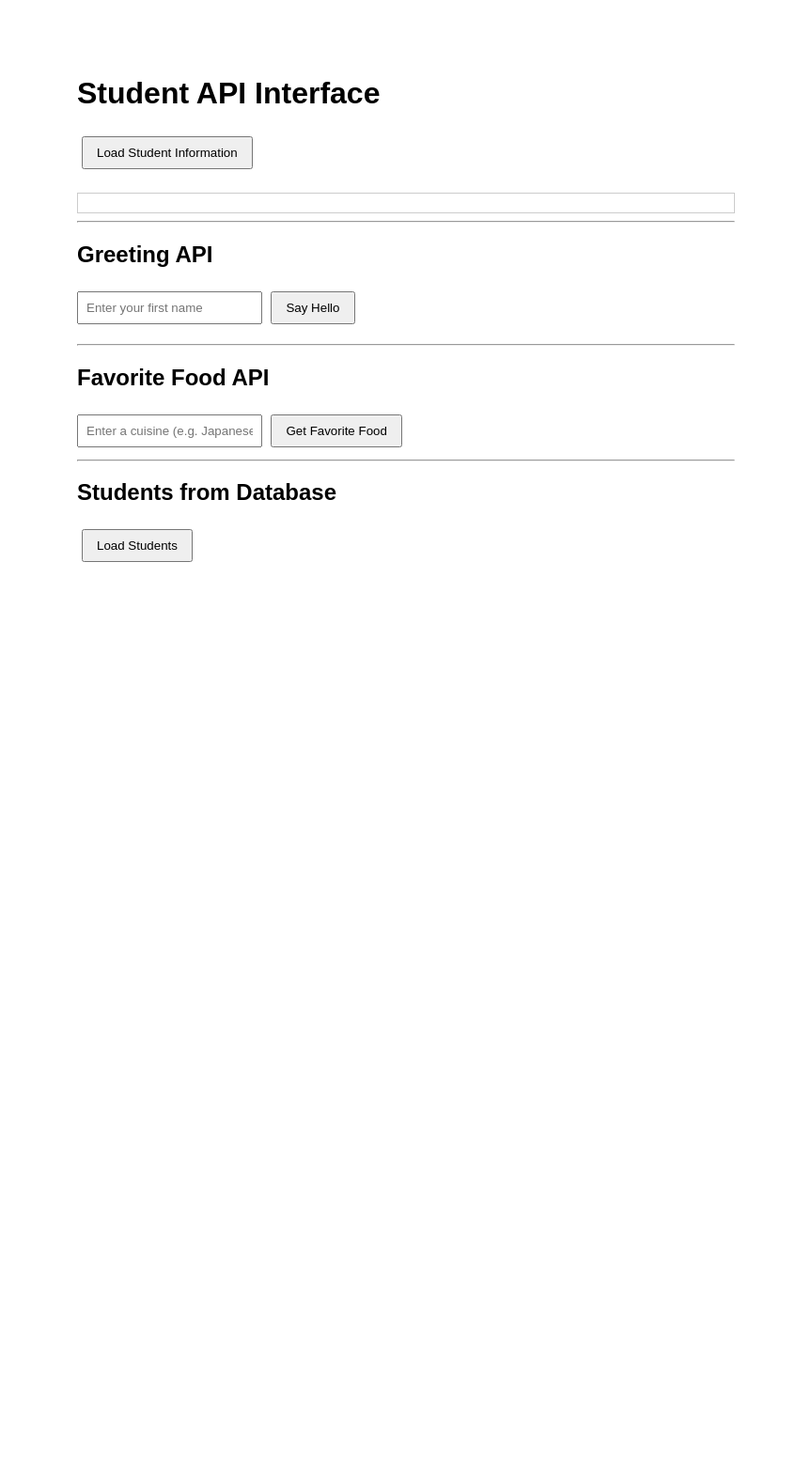
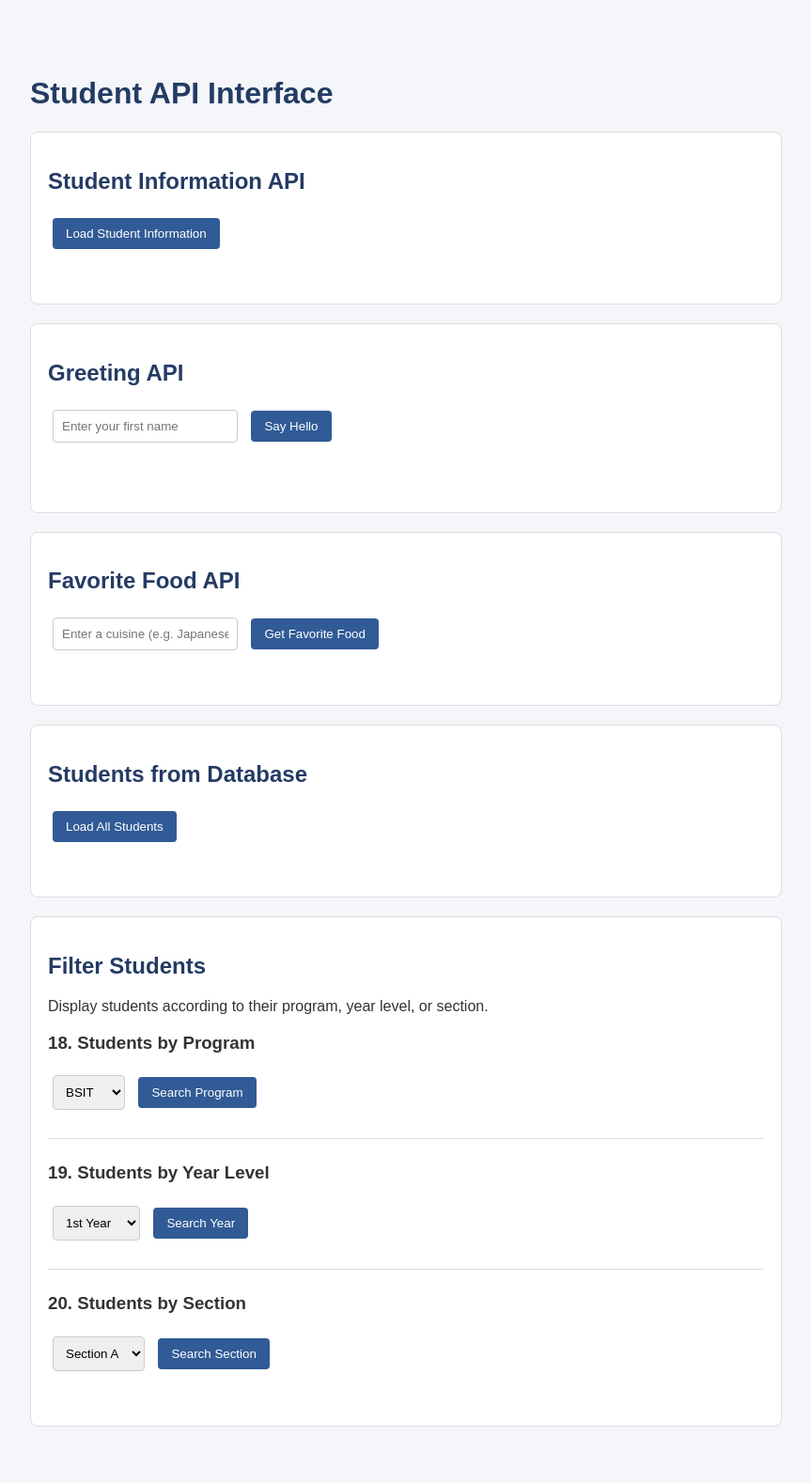
Before and after one commit to CsusCries/hemarpaulabian, a Flask app: page / in a window 1280 px wide. Shown: the whole page at 94% size, without its empty margins (208-1071 px from the left). Before the commit the page ends 598 px from the top, so only its background shows below. Run offline with Flask 3, Linux system fonts and the light colour scheme.

Commit message:
latest commited additional file

```diff
--- a/app.py
+++ b/app.py
@@ -1,3 +1,4 @@
+
 import sqlite3
 from flask import Flask, jsonify, request, render_template
 
@@ -34,7 +35,7 @@ def say_hello():
     })
 
 
-# NEW ENDPOINT 1 (accepts input from URL)
+# ENDPOINT 1: Favorite food
 @app.route('/favorite_food')
 def get_favorite_food():
     cuisine = request.args.get('cuisine', 'Filipino')
@@ -46,7 +47,7 @@ def get_favorite_food():
     })
 
 
-# NEW ENDPOINT 2 (different purpose)
+# ENDPOINT 2: Hobbies
 @app.route('/hobbies')
 def get_hobbies():
     return jsonify({
@@ -56,14 +57,20 @@ def get_hobbies():
         "years_of_experience": 5
     })
 
+
+# Display all students
 @app.route('/students')
 def get_students():
     conn = get_db_connection()
-    students = conn.execute('SELECT * FROM students').fetchall()
+    students = conn.execute(
+        'SELECT * FROM students'
+    ).fetchall()
     conn.close()
 
     return jsonify([dict(student) for student in students])
 
+
+# Display one student by database ID
 @app.route('/students/<int:id>')
 def get_student_by_id(id):
     conn = get_db_connection()
@@ -77,5 +84,45 @@ def get_student_by_id(id):
 
     return jsonify(dict(student))
 
+
+# 18. Display students by program
+@app.route('/students/program/<program>')
+def get_students_by_program(program):
+    conn = get_db_connection()
+    students = conn.execute(
+        'SELECT * FROM students WHERE program = ?',
+        (program.upper(),)
+    ).fetchall()
+    conn.close()
+
+    return jsonify([dict(student) for student in students])
+
+
+# 19. Display students by year level
+@app.route('/students/year/<int:year>')
+def get_students_by_year(year):
+    conn = get_db_connection()
+    students = conn.execute(
+        'SELECT * FROM students WHERE year = ?',
+        (year,)
+    ).fetchall()
+    conn.close()
+
+    return jsonify([dict(student) for student in students])
+
+
+# 20. Display students by section
+@app.route('/students/section/<section>')
+def get_students_by_section(section):
+    conn = get_db_connection()
+    students = conn.execute(
+        'SELECT * FROM students WHERE section = ?',
+        (section.upper(),)
+    ).fetchall()
+    conn.close()
+
+    return jsonify([dict(student) for student in students])
+
+
 if __name__ == '__main__':
     app.run(debug=True)
--- a/templates/index.html
+++ b/templates/index.html
@@ -1,56 +1,168 @@
+
 <!DOCTYPE html>
-<html>
+<html lang="en">
 <head>
     <meta charset="UTF-8">
+    <meta name="viewport" content="width=device-width, initial-scale=1.0">
     <title>Student API Interface</title>
+
     <style>
         body {
             font-family: Arial, sans-serif;
-            max-width: 700px;
+            max-width: 800px;
             margin: 40px auto;
             padding: 20px;
+            background-color: #f4f6f9;
+            color: #333;
+        }
+
+        h1, h2 {
+            color: #243b64;
         }
 
         button {
-            padding: 8px 14px;
+            padding: 9px 14px;
             margin: 5px;
             cursor: pointer;
+            background-color: #315b96;
+            color: white;
+            border: none;
+            border-radius: 4px;
         }
 
-        input {
-            padding: 8px;
+        button:hover {
+            background-color: #1d3f70;
         }
 
-        #result {
+        input, select {
+            padding: 9px;
+            margin: 5px;
+            border: 1px solid #ccc;
+            border-radius: 4px;
+        }
+
+        .section {
             margin-top: 20px;
+            padding: 18px;
+            background: white;
+            border: 1px solid #ddd;
+            border-radius: 8px;
+        }
+
+        #result, #greeting, #food-result,
+        #studentList, #filterResult {
+            margin-top: 15px;
             padding: 10px;
-            border: 1px solid #cccccc;
+            overflow-wrap: anywhere;
+        }
+
+        .student-card {
+            padding: 12px;
+            margin: 10px 0;
+            background: #f0f5ff;
+            border-left: 4px solid #315b96;
+            border-radius: 4px;
+        }
+
+        .message {
+            color: #666;
+        }
+
+        .filter-row {
+            margin: 10px 0;
+        }
+
+        hr {
+            border: 0;
+            border-top: 1px solid #ddd;
+            margin: 25px 0;
         }
     </style>
 </head>
+
 <body>
+
     <h1>Student API Interface</h1>
 
-    <button onclick="loadStudent()">Load Student Information</button>
-    <div id="result"></div>
+    <!-- Student Information -->
+    <div class="section">
+        <h2>Student Information API</h2>
+        <button onclick="loadStudent()">Load Student Information</button>
+        <div id="result"></div>
+    </div>
 
-    <hr>
-    <h2>Greeting API</h2>
+    <!-- Greeting API -->
+    <div class="section">
+        <h2>Greeting API</h2>
+        <input type="text" id="nameInput"
+               placeholder="Enter your first name">
+        <button onclick="sayHello()">Say Hello</button>
+        <p id="greeting"></p>
+    </div>
 
-    <input type="text" id="nameInput" placeholder="Enter your first name">
-    <button onclick="sayHello()">Say Hello</button>
+    <!-- Favorite Food API -->
+    <div class="section">
+        <h2>Favorite Food API</h2>
+        <input type="text" id="cuisineInput"
+               placeholder="Enter a cuisine (e.g. Japanese)">
+        <button onclick="loadFavoriteFood()">Get Favorite Food</button>
+        <div id="food-result"></div>
+    </div>
 
-    <p id="greeting"></p>
+    <!-- All Students -->
+    <div class="section">
+        <h2>Students from Database</h2>
+        <button onclick="loadStudents()">Load All Students</button>
+        <div id="studentList"></div>
+    </div>
 
-    <hr>
-    <h2>Favorite Food API</h2>
+    <!-- Filter Students -->
+    <div class="section">
+        <h2>Filter Students</h2>
+        <p>Display students according to their program, year level, or section.</p>
 
-    <input type="text" id="cuisineInput" placeholder="Enter a cuisine (e.g. Japanese)">
-    <button onclick="loadFavoriteFood()">Get Favorite Food</button>
+        <!-- Filter by Program -->
+        <div class="filter-row">
+            <h3>18. Students by Program</h3>
+            <select id="programFilter">
+                <option value="BSIT">BSIT</option>
+                <option value="BSCS">BSCS</option>
+            </select>
+            <button onclick="filterByProgram()">Search Program</button>
+        </div>
 
-    <div id="food-result"></div>
+        <hr>
+
+        <!-- Filter by Year -->
+        <div class="filter-row">
+            <h3>19. Students by Year Level</h3>
+            <select id="yearFilter">
+                <option value="1">1st Year</option>
+                <option value="2">2nd Year</option>
+                <option value="3">3rd Year</option>
+                <option value="4">4th Year</option>
+            </select>
+            <button onclick="filterByYear()">Search Year</button>
+        </div>
+
+        <hr>
+
+        <!-- Filter by Section -->
+        <div class="filter-row">
+            <h3>20. Students by Section</h3>
+            <select id="sectionFilter">
+                <option value="A">Section A</option>
+                <option value="B">Section B</option>
+                <option value="C">Section C</option>
+            </select>
+            <button onclick="filterBySection()">Search Section</button>
+        </div>
+
+        <div id="filterResult"></div>
+    </div>
 
     <script>
+        // Load one sample student
         function loadStudent() {
             fetch('/student')
                 .then(response => response.json())
@@ -62,70 +174,154 @@
                         '<p><b>Year:</b> ' + data.year + '</p>' +
                         '<p><b>Section:</b> ' + data.section + '</p>';
                 })
-                .catch(error => {
+                .catch(() => {
                     document.getElementById('result').innerHTML =
                         '<p>Unable to retrieve data.</p>';
                 });
         }
 
+        // Greeting API
         function sayHello() {
             const name = document.getElementById('nameInput').value;
 
             fetch('/hello?name=' + encodeURIComponent(name))
                 .then(response => response.json())
                 .then(data => {
-                    document.getElementById('greeting').innerText = data.message;
+                    document.getElementById('greeting').innerText =
+                        data.message;
                 })
-                .catch(error => {
+                .catch(() => {
                     document.getElementById('greeting').innerText =
                         'Unable to retrieve greeting.';
                 });
         }
 
+        // Favorite Food API
         function loadFavoriteFood() {
-            const cuisine = document.getElementById('cuisineInput').value;
+            const cuisine =
+                document.getElementById('cuisineInput').value;
 
-            fetch('/favorite_food?cuisine=' + encodeURIComponent(cuisine))
+            fetch('/favorite_food?cuisine=' +
+                  encodeURIComponent(cuisine))
                 .then(response => response.json())
                 .then(data => {
                     document.getElementById('food-result').innerHTML =
-                        '<p><b>Preferred Cuisine:</b> ' + data.preferred_cuisine + '</p>' +
-                        '<p><b>Favorite Dish:</b> ' + data.favorite_dish + '</p>' +
-                        '<p><b>Restaurant:</b> ' + data.restaurant + '</p>' +
-                        '<p><b>Rating:</b> ' + data.rating + '/5</p>';
+                        '<p><b>Preferred Cuisine:</b> ' +
+                        data.preferred_cuisine + '</p>' +
+                        '<p><b>Favorite Dish:</b> ' +
+                        data.favorite_dish + '</p>' +
+                        '<p><b>Restaurant:</b> ' +
+                        data.restaurant + '</p>' +
+                        '<p><b>Rating:</b> ' +
+                        data.rating + '/5</p>';
                 })
-                .catch(error => {
+                .catch(() => {
                     document.getElementById('food-result').innerHTML =
                         '<p>Unable to retrieve favorite food.</p>';
                 });
         }
 
+        // Display student records
+        function displayStudents(data, elementId) {
+            const container = document.getElementById(elementId);
+
+            if (!Array.isArray(data)) {
+                container.textContent =
+                    data.error || 'Unable to retrieve student records.';
+                return;
+            }
+
+            if (data.length === 0) {
+                container.textContent = 'No students found.';
+                return;
+            }
+
+            container.replaceChildren();
+
+            data.forEach(student => {
+                const card = document.createElement('div');
+                card.className = 'student-card';
+
+                const details = [
+                    ['Database ID', student.id],
+                    ['Student ID', student.student_id],
+                    ['Name', student.name],
+                    ['Program', student.program],
+                    ['Year', student.year],
+                    ['Section', student.section]
+                ];
+
+                details.forEach(([label, value]) => {
+                    const line = document.createElement('p');
+                    const bold = document.createElement('b');
+
+                    bold.textContent = label + ': ';
+                    line.appendChild(bold);
+                    line.appendChild(
+                        document.createTextNode(
+                            value == null ? '' : String(value)
+                        )
+                    );
+
+                    card.appendChild(line);
+                });
+
+                container.appendChild(card);
+            });
+        }
+
         function loadStudents() {
             fetch('/students')
                 .then(response => response.json())
-                .then(data => {
-                    let output = '';
-                    data.forEach(student => {
-                        output +=
-                            '<p>' +
-                            '<b>' + student.student_id + '</b> - ' +
-                            student.name + ' | ' +
-                            student.program + ' | Year ' +
-                            student.year + ' | Section ' +
-                            student.section +
-                            '</p>';
-                    });
-                    document.getElementById('studentList').innerHTML = output;
-                })
-                .catch(error => {
-                    document.getElementById('studentList').innerHTML =
-                        '<p>Unable to retrieve student records.</p>';
+                .then(data => displayStudents(data, 'studentList'))
+                .catch(() => {
+                    document.getElementById('studentList').textContent =
+                        'Unable to retrieve student records.';
+                });
+        }
+
+        // 18. Filter by program
+        function filterByProgram() {
+            const program =
+                document.getElementById('programFilter').value;
+
+            filterStudents(
+                '/students/program/' + encodeURIComponent(program)
+            );
+        }
+
+        // 19. Filter by year level
+        function filterByYear() {
+            const year =
+                document.getElementById('yearFilter').value;
+
+            filterStudents('/students/year/' + year);
+        }
+
+        // 20. Filter by section
+        function filterBySection() {
+            const section =
+                document.getElementById('sectionFilter').value;
+
+            filterStudents(
+                '/students/section/' + encodeURIComponent(section)
+            );
+        }
+
+        // Fetch and display filtered records
+        function filterStudents(url) {
+            const container = document.getElementById('filterResult');
+            container.textContent = 'Loading students...';
+
+            fetch(url)
+                .then(response => response.json())
+                .then(data => displayStudents(data, 'filterResult'))
+                .catch(() => {
+                    container.textContent =
+                        'Unable to retrieve filtered students.';
                 });
         }
     </script>
-    <hr>
-    <h2>Students from Database</h2>
-    <button onclick="loadStudents()">Load Students</button>
-    <div id="studentList"></div>
+
 </body>
 </html>
```
